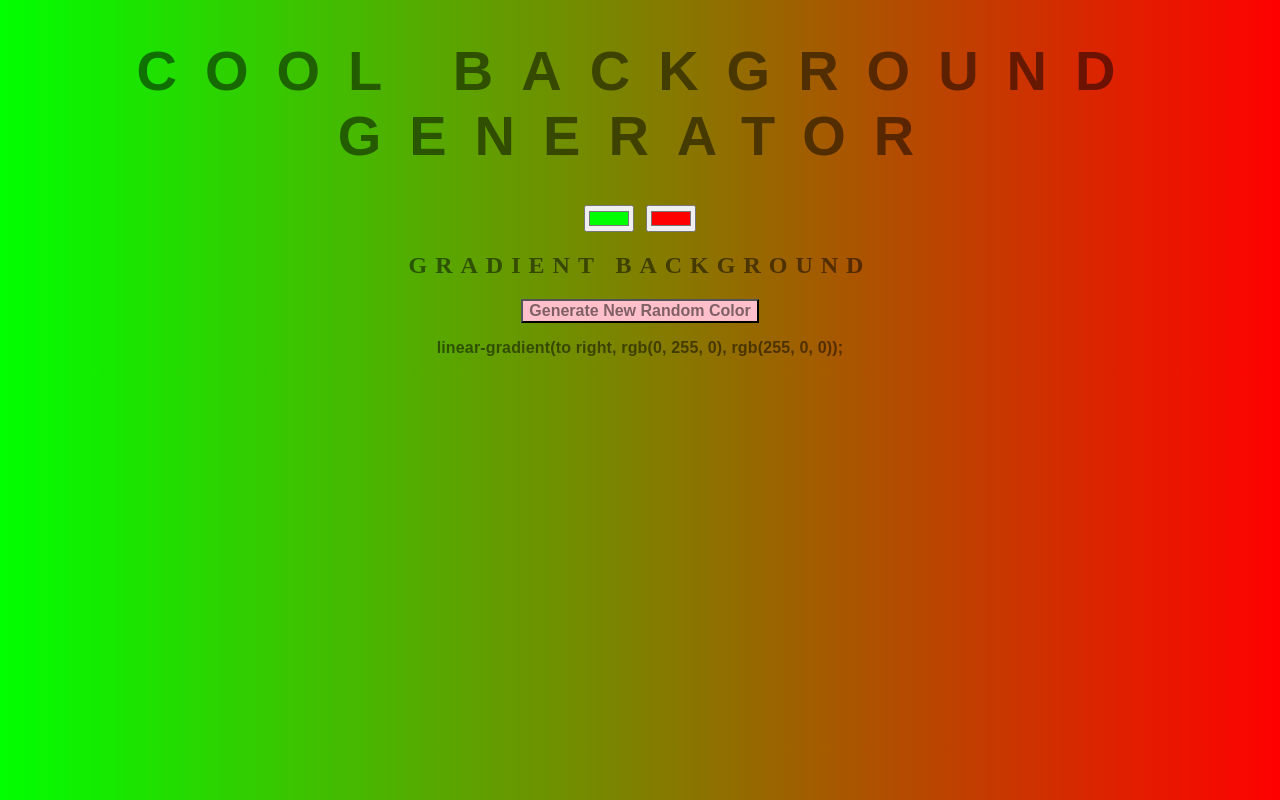
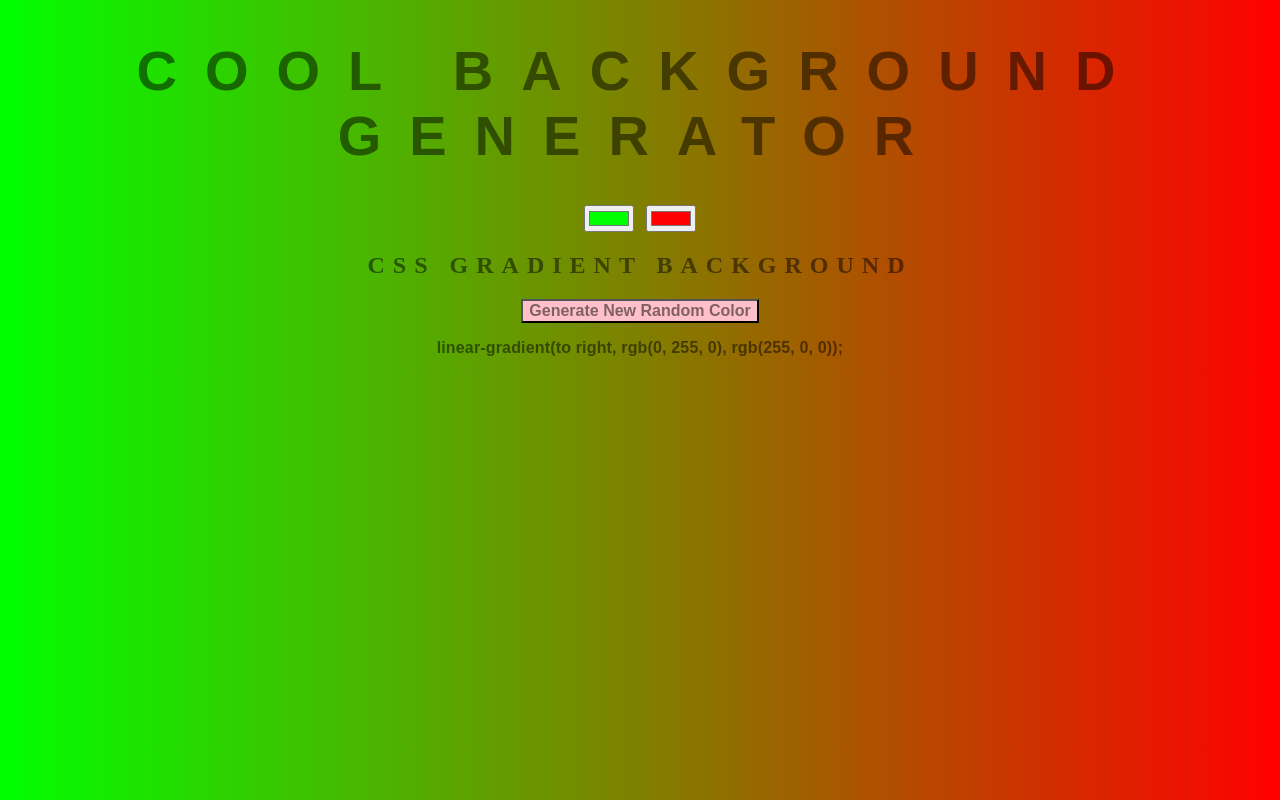
Before and after one commit to iMukunth/Background-generator, a plain HTML site: page index.html in a window 1280 px wide. Drawn offline with Linux system fonts and the light colour scheme.

Commit message:
Adding old title back

```diff
--- a/index.html
+++ b/index.html
@@ -10,7 +10,7 @@
 	<h1>Cool Background Generator</h1>
 	<input type="color" class="color1" name="color1" value="#00ff00">
 	<input type="color" class="color2" name="color2" value="#ff0000">
-	<h2>Gradient Background</h2>
+	<h2>Css Gradient Background</h2>
 	<button id="genNew" style="background-color: pink;">Generate New Random Color</button>
 	<h3></h3>
 
```
